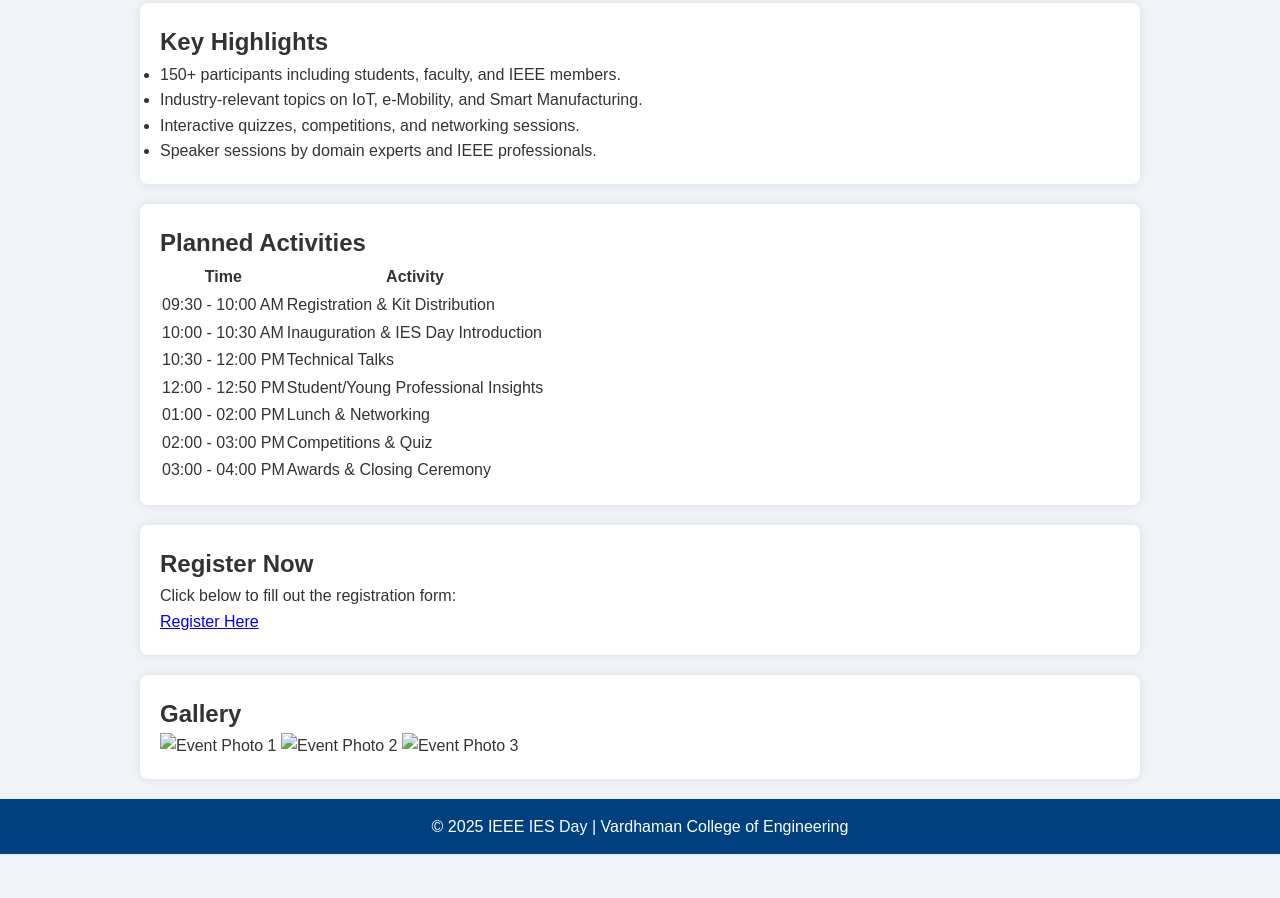
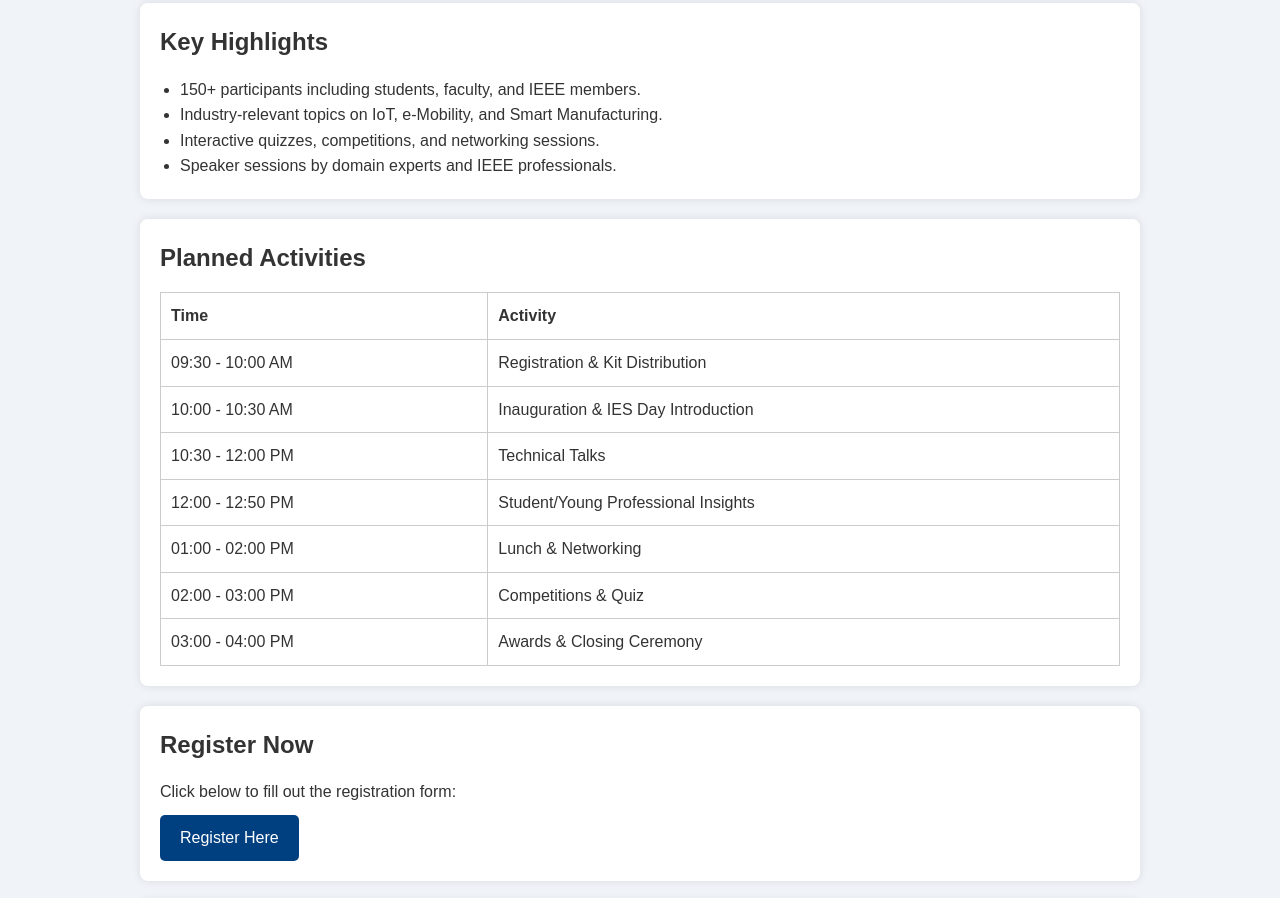
Before and after one commit to Rohith-ux-123/IES-Day-2025-VCE, a plain HTML site: page index.html in a window 1280 px wide. Shown: the part 287-1185 px from the top of the page. Before the commit the page ends 1141 px from the top, so only its background shows below. Drawn offline with Linux system fonts and the light colour scheme.

Commit message:
Update style.css

```diff
--- a/css/style.css
+++ b/css/style.css
@@ -9,19 +9,18 @@
 body {
   font-family: Arial, sans-serif;
   line-height: 1.6;
-  background-color: #f0f4f8; /* Light blue-gray background */
+  background-color: #f0f4f8; /* Light blue-gray */
   color: #333;
 }
 
 /* Header */
 .header {
-  background-color: #004080; /* Dark blue header */
+  background-color: #004080; /* Dark blue */
   color: white;
   text-align: center;
   padding: 20px;
 }
 
-/* Logos in header */
 .header .logos {
   display: flex;
   justify-content: center;
@@ -30,13 +29,13 @@ body {
 }
 
 .header .logos img {
-  width: 80px; /* Adjust size as needed */
+  width: 80px;
   height: auto;
 }
 
-/* Navigation */
+/* Navbar */
 .navbar {
-  background-color: #0073e6; /* Medium blue navbar */
+  background-color: #0073e6; /* Medium blue */
   text-align: center;
   padding: 10px 0;
 }
@@ -49,7 +48,7 @@ body {
 }
 
 .navbar a:hover {
-  color: #ffcc00; /* Yellow on hover */
+  color: #ffcc00; /* Yellow hover */
 }
 
 /* Sections */
@@ -59,7 +58,58 @@ section {
   padding: 20px;
   max-width: 1000px;
   border-radius: 8px;
-  box-shadow: 0px 0px 10px rgba(0,0,0,0.1);
+  box-shadow: 0 0 10px rgba(0,0,0,0.1);
+}
+
+section h2 {
+  margin-bottom: 15px;
+}
+
+section ul {
+  list-style-type: disc;
+  margin-left: 20px;
+}
+
+section table {
+  width: 100%;
+  border-collapse: collapse;
+  margin-top: 10px;
+}
+
+section table, th, td {
+  border: 1px solid #ccc;
+}
+
+th, td {
+  padding: 10px;
+  text-align: left;
+}
+
+.register-btn {
+  display: inline-block;
+  background-color: #004080;
+  color: white;
+  padding: 10px 20px;
+  text-decoration: none;
+  border-radius: 5px;
+  margin-top: 10px;
+}
+
+.register-btn:hover {
+  background-color: #0073e6;
+}
+
+/* Gallery */
+.gallery-grid {
+  display: grid;
+  grid-template-columns: repeat(auto-fit, minmax(250px, 1fr));
+  gap: 10px;
+}
+
+.gallery-grid img {
+  width: 100%;
+  height: auto;
+  border-radius: 5px;
 }
 
 /* Footer */
```
